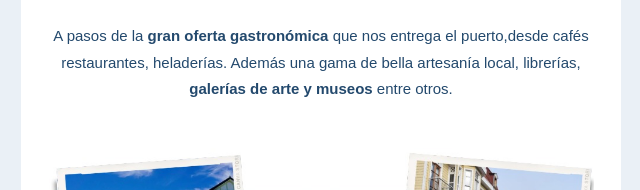
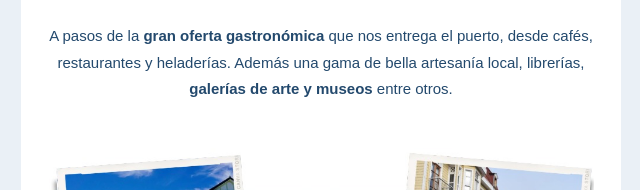
Before and after one commit to Gonza2329/deptoCerroAlegre, a plain HTML site: page index.html in a window 1280 px wide. Shown: the part 905-1095 px from the top of the page, 319-959 px from the left. Drawn offline with Linux system fonts and the light colour scheme.

Commit message:
Update index.html

```diff
--- a/index.html
+++ b/index.html
@@ -377,7 +377,7 @@ p{margin:0}body{-ms-text-size-adjust:100%;-webkit-text-size-adjust:100%;-webkit-
   <table role="presentation" cellpadding="0" cellspacing="0" width="100%" style="border-spacing:0 !important; border-collapse:collapse; mso-table-lspace:0pt; mso-table-rspace:0pt"><tbody><tr><td class="hs_padded" style="border-collapse:collapse; mso-line-height-rule:exactly; font-family:Arial, sans-serif; font-size:15px; color:#23496d; word-break:break-word; padding:10px 20px"><div id="hs_cos_wrapper_module-2-0-0" class="hs_cos_wrapper hs_cos_wrapper_widget hs_cos_wrapper_type_module" style="color: inherit; font-size: inherit; line-height: inherit;" data-hs-cos-general-type="widget" data-hs-cos-type="module"><div id="hs_cos_wrapper_module-2-0-0_" class="hs_cos_wrapper hs_cos_wrapper_widget hs_cos_wrapper_type_rich_text" style="color: inherit; font-size: inherit; line-height: inherit;" data-hs-cos-general-type="widget" data-hs-cos-type="rich_text"><p style="mso-line-height-rule:exactly; line-height:175%; text-align:center" align="center"><span style="font-weight: bold;">&nbsp; &nbsp; &nbsp;Vista inigualable</span> a la bahía de Valparaíso.</p>
 <p style="mso-line-height-rule:exactly; line-height:175%; text-align:center" align="center">A metros de atractivos turisticos como, <span style="font-weight: bold;">paseo Yugoslavo</span> con acceso por ascensor “El Peral” desde la Plaza Soyo Mayor.</p>
 <p style="mso-line-height-rule:exactly; line-height:175%; text-align:center" align="center">&nbsp;</p>
-<p style="mso-line-height-rule:exactly; line-height:175%; text-align:center" align="center">A pasos de la<span style="font-weight: bold;"> gran oferta gastronómica</span> que nos entrega el puerto,desde cafés restaurantes, heladerías. Además una gama de bella artesanía local, librerías, <span style="font-weight: bold;">galerías de arte y museos</span> entre otros.</p>
+<p style="mso-line-height-rule:exactly; line-height:175%; text-align:center" align="center">A pasos de la<span style="font-weight: bold;"> gran oferta gastronómica</span> que nos entrega el puerto, desde cafés, restaurantes y heladerías. Además una gama de bella artesanía local, librerías, <span style="font-weight: bold;">galerías de arte y museos</span> entre otros.</p>
 <p style="mso-line-height-rule:exactly; line-height:175%">&nbsp;</p></div></div></td></tr></tbody></table>
 <div id="hs_cos_wrapper_module_16722638022946" class="hs_cos_wrapper hs_cos_wrapper_widget hs_cos_wrapper_type_module" style="color: inherit; font-size: inherit; line-height: inherit;" data-hs-cos-general-type="widget" data-hs-cos-type="module">
 
```
